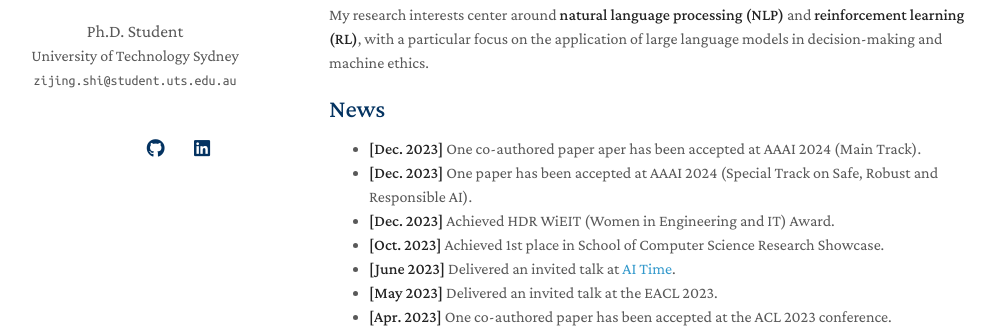
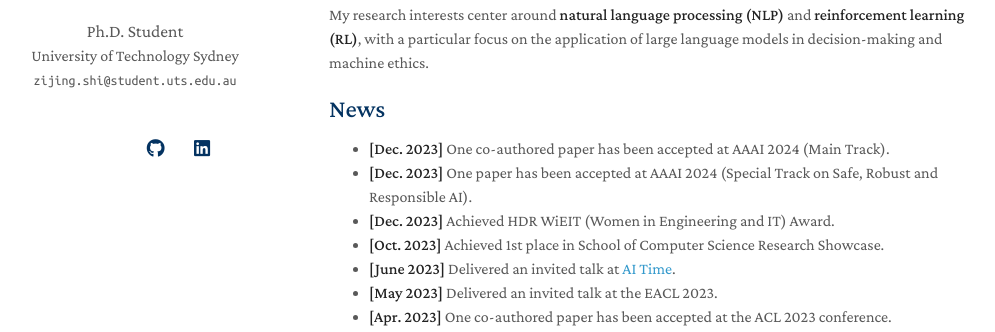
Before and after one commit to winni18/winni18.github.io, a Jekyll site: the page built from index.md, in a window 1280 px wide and 1254 px high. Shown: the part 222-554 px from the top of the window, without its empty margins (141-1136 px from the left). Built offline with Jekyll 4.4.1, drawn with Linux system fonts in a browser that asks for light colours; nearby versions of some CDN libraries; a style sheet for code colours, icons or effects is not loaded; our own code applies the rules of GitHub Pages for plain Markdown files.

Commit message:
Update index.md

```diff
--- a/index.md
+++ b/index.md
@@ -13,7 +13,7 @@ My research interests center around **natural language processing (NLP)** and **
 
 
 ## News
-- **[Dec. 2023]** One co-authored paper aper has been accepted at AAAI 2024 (Main Track).
+- **[Dec. 2023]** One co-authored paper has been accepted at AAAI 2024 (Main Track).
 - **[Dec. 2023]** One paper has been accepted at AAAI 2024 (Special Track on Safe, Robust and Responsible AI).
 - **[Dec. 2023]** Achieved HDR WiEIT (Women in Engineering and IT) Award.
 - **[Oct. 2023]** Achieved 1st place in School of Computer Science Research Showcase.
```
